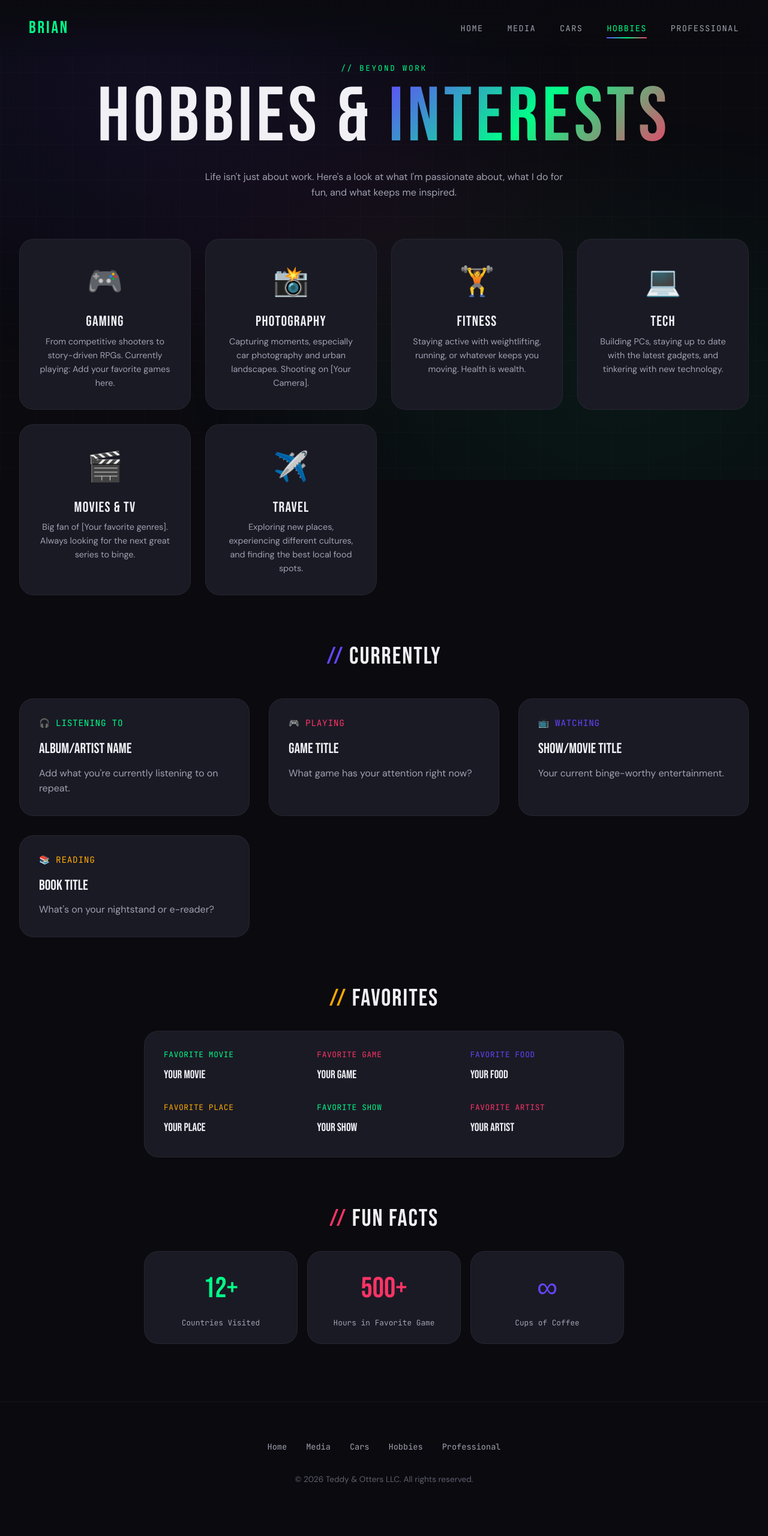
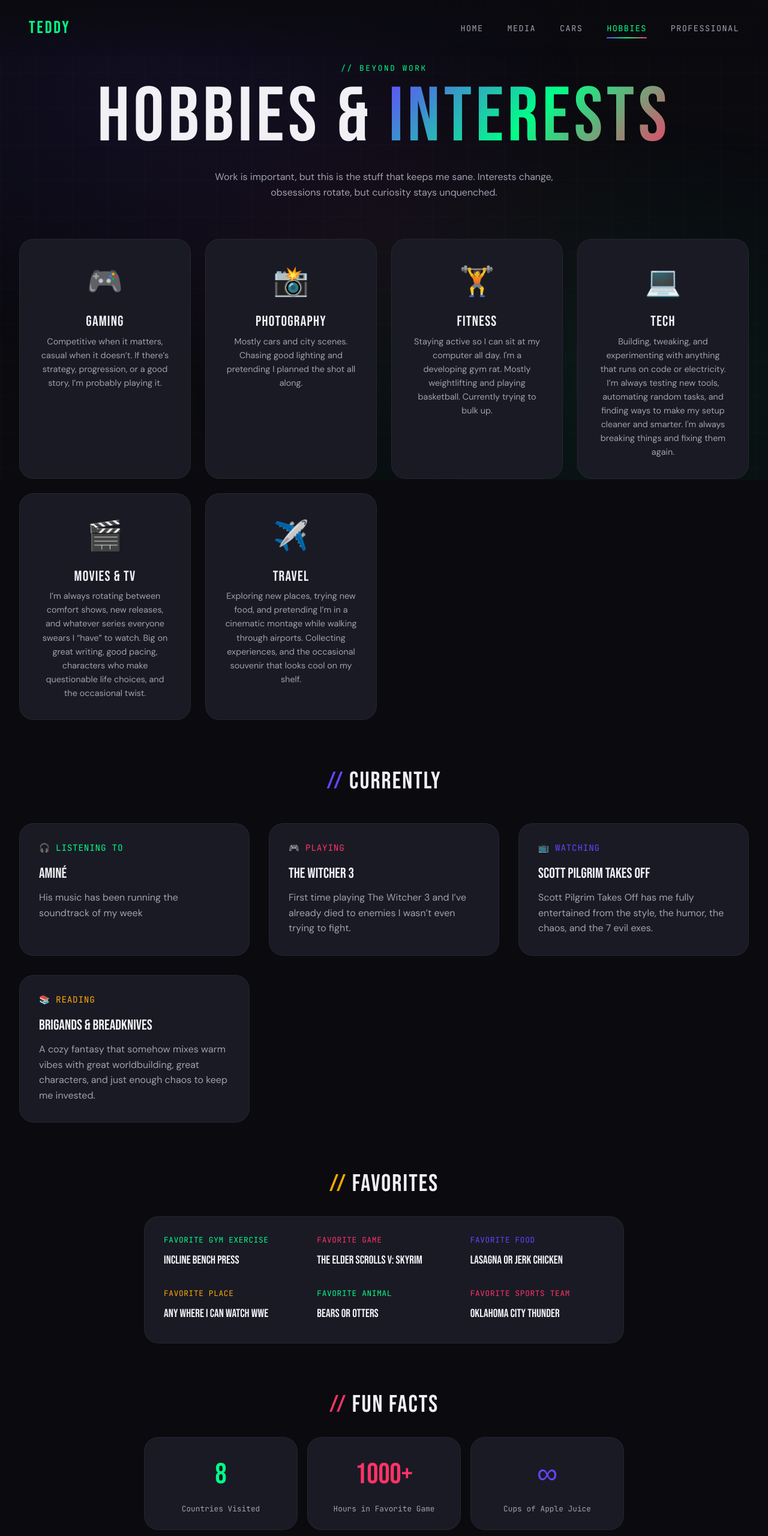
Before and after one commit to AfroTeddy12/Portfolio-Website.io, a plain HTML site: page hobbies.html in a window 1280 px wide. Shown: the top 2560 px of the page at 60% size. Drawn offline with Linux system fonts and the light colour scheme.

Commit message:
Finishing updates

```diff
--- a/hobbies.html
+++ b/hobbies.html
@@ -16,7 +16,7 @@
 <body>
   <!-- Navigation -->
   <nav class="nav">
-    <a href="index.html" class="nav-logo">BRIAN</a>
+    <a href="index.html" class="nav-logo">TEDDY</a>
     <button class="nav-toggle" aria-label="Toggle navigation">
       <span></span>
       <span></span>
@@ -37,8 +37,8 @@
       <span class="section-tag">// Beyond Work</span>
       <h1 class="section-title">Hobbies & <span class="gradient-text">Interests</span></h1>
       <p class="section-description">
-        Life isn't just about work. Here's a look at what I'm passionate about,
-        what I do for fun, and what keeps me inspired.
+        Work is important, but this is the stuff that keeps me sane.
+        Interests change, obsessions rotate, but curiosity stays unquenched.
       </p>
     </div>
 
@@ -48,8 +48,8 @@
         <div class="hobby-icon">🎮</div>
         <h3 class="hobby-title">GAMING</h3>
         <p class="hobby-description">
-          From competitive shooters to story-driven RPGs. Currently playing:
-          Add your favorite games here.
+          Competitive when it matters, casual when it doesn’t.
+If there’s strategy, progression, or a good story, I’m probably playing it.
         </p>
       </div>
 
@@ -57,8 +57,8 @@
         <div class="hobby-icon">📸</div>
         <h3 class="hobby-title">PHOTOGRAPHY</h3>
         <p class="hobby-description">
-          Capturing moments, especially car photography and urban landscapes.
-          Shooting on [Your Camera].
+          Mostly cars and city scenes.
+Chasing good lighting and pretending I planned the shot all along.
         </p>
       </div>
 
@@ -66,8 +66,8 @@
         <div class="hobby-icon">🏋️</div>
         <h3 class="hobby-title">FITNESS</h3>
         <p class="hobby-description">
-          Staying active with weightlifting, running, or whatever keeps you moving.
-          Health is wealth.
+          Staying active so I can sit at my computer all day. I'm a developing gym rat.
+          Mostly weightlifting and playing basketball. Currently trying to bulk up.
         </p>
       </div>
 
@@ -75,8 +75,9 @@
         <div class="hobby-icon">💻</div>
         <h3 class="hobby-title">TECH</h3>
         <p class="hobby-description">
-          Building PCs, staying up to date with the latest gadgets,
-          and tinkering with new technology.
+          Building, tweaking, and experimenting with anything that runs on code or electricity.
+          I’m always testing new tools, automating random tasks, and finding ways to make my setup cleaner and smarter.
+          I'm always breaking things and fixing them again.
         </p>
       </div>
 
@@ -84,8 +85,8 @@
         <div class="hobby-icon">🎬</div>
         <h3 class="hobby-title">MOVIES & TV</h3>
         <p class="hobby-description">
-          Big fan of [Your favorite genres]. Always looking for the next
-          great series to binge.
+          I’m always rotating between comfort shows, new releases, and whatever series everyone swears I “have” to watch.
+          Big on great writing, good pacing, characters who make questionable life choices, and the occasional twist.
         </p>
       </div>
 
@@ -93,8 +94,7 @@
         <div class="hobby-icon">✈️</div>
         <h3 class="hobby-title">TRAVEL</h3>
         <p class="hobby-description">
-          Exploring new places, experiencing different cultures,
-          and finding the best local food spots.
+          Exploring new places, trying new food, and pretending I’m in a cinematic montage while walking through airports. Collecting experiences, and the occasional souvenir that looks cool on my shelf.
         </p>
       </div>
     </div>
@@ -111,10 +111,10 @@
             🎧 LISTENING TO
           </h3>
           <p style="font-family: var(--font-display); font-size: 1.5rem; margin-bottom: 0.5rem;">
-            Album/Artist Name
+            Aminé
           </p>
           <p style="color: var(--text-secondary);">
-            Add what you're currently listening to on repeat.
+            His music has been running the soundtrack of my week
           </p>
         </div>
 
@@ -123,10 +123,10 @@
             🎮 PLAYING
           </h3>
           <p style="font-family: var(--font-display); font-size: 1.5rem; margin-bottom: 0.5rem;">
-            Game Title
+            The Witcher 3
           </p>
           <p style="color: var(--text-secondary);">
-            What game has your attention right now?
+            First time playing The Witcher 3 and I’ve already died to enemies I wasn’t even trying to fight.
           </p>
         </div>
 
@@ -135,10 +135,10 @@
             📺 WATCHING
           </h3>
           <p style="font-family: var(--font-display); font-size: 1.5rem; margin-bottom: 0.5rem;">
-            Show/Movie Title
+            Scott Pilgrim Takes Off
           </p>
           <p style="color: var(--text-secondary);">
-            Your current binge-worthy entertainment.
+            Scott Pilgrim Takes Off has me fully entertained from the style, the humor, the chaos, and the 7 evil exes.
           </p>
         </div>
 
@@ -147,10 +147,11 @@
             📚 READING
           </h3>
           <p style="font-family: var(--font-display); font-size: 1.5rem; margin-bottom: 0.5rem;">
-            Book Title
+            Brigands & Breadknives
           </p>
           <p style="color: var(--text-secondary);">
-            What's on your nightstand or e-reader?
+            A cozy fantasy that somehow mixes warm vibes with
+            great worldbuilding, great characters, and just enough chaos to keep me invested.
           </p>
         </div>
       </div>
@@ -166,44 +167,44 @@
         <div style="display: grid; grid-template-columns: repeat(auto-fit, minmax(200px, 1fr)); gap: 2rem;">
           <div>
             <h4 style="font-family: var(--font-mono); color: var(--accent-primary); font-size: 0.8rem; margin-bottom: 0.75rem;">
-              FAVORITE MOVIE
+              FAVORITE GYM EXERCISE
             </h4>
-            <p style="font-family: var(--font-display); font-size: 1.2rem;">Your Movie</p>
+            <p style="font-family: var(--font-display); font-size: 1.2rem;">Incline Bench Press</p>
           </div>
 
           <div>
             <h4 style="font-family: var(--font-mono); color: var(--accent-secondary); font-size: 0.8rem; margin-bottom: 0.75rem;">
               FAVORITE GAME
             </h4>
-            <p style="font-family: var(--font-display); font-size: 1.2rem;">Your Game</p>
+            <p style="font-family: var(--font-display); font-size: 1.2rem;">The Elder Scrolls V: Skyrim</p>
           </div>
 
           <div>
             <h4 style="font-family: var(--font-mono); color: var(--accent-tertiary); font-size: 0.8rem; margin-bottom: 0.75rem;">
               FAVORITE FOOD
             </h4>
-            <p style="font-family: var(--font-display); font-size: 1.2rem;">Your Food</p>
+            <p style="font-family: var(--font-display); font-size: 1.2rem;">Lasagna or Jerk Chicken</p>
           </div>
 
           <div>
             <h4 style="font-family: var(--font-mono); color: var(--accent-warm); font-size: 0.8rem; margin-bottom: 0.75rem;">
               FAVORITE PLACE
             </h4>
-            <p style="font-family: var(--font-display); font-size: 1.2rem;">Your Place</p>
+            <p style="font-family: var(--font-display); font-size: 1.2rem;">Any where I can watch WWE</p>
           </div>
 
           <div>
             <h4 style="font-family: var(--font-mono); color: var(--accent-primary); font-size: 0.8rem; margin-bottom: 0.75rem;">
-              FAVORITE SHOW
+              FAVORITE ANIMAL
             </h4>
-            <p style="font-family: var(--font-display); font-size: 1.2rem;">Your Show</p>
+            <p style="font-family: var(--font-display); font-size: 1.2rem;">  Bears or Otters</p>
           </div>
 
           <div>
             <h4 style="font-family: var(--font-mono); color: var(--accent-secondary); font-size: 0.8rem; margin-bottom: 0.75rem;">
-              FAVORITE ARTIST
+              FAVORITE SPORTS TEAM
             </h4>
-            <p style="font-family: var(--font-display); font-size: 1.2rem;">Your Artist</p>
+            <p style="font-family: var(--font-display); font-size: 1.2rem;">Oklahoma City Thunder</p>
           </div>
         </div>
       </div>
@@ -217,14 +218,14 @@
 
       <div style="display: flex; flex-wrap: wrap; gap: 1rem; justify-content: center; max-width: 800px; margin: 0 auto;">
         <div class="card" style="flex: 1 1 200px; text-align: center; padding: 1.5rem;">
-          <span style="font-family: var(--font-display); font-size: 3rem; color: var(--accent-primary);">12+</span>
+          <span style="font-family: var(--font-display); font-size: 3rem; color: var(--accent-primary);">8</span>
           <p style="font-family: var(--font-mono); font-size: 0.8rem; color: var(--text-secondary); margin-top: 0.5rem;">
             Countries Visited
           </p>
         </div>
 
         <div class="card" style="flex: 1 1 200px; text-align: center; padding: 1.5rem;">
-          <span style="font-family: var(--font-display); font-size: 3rem; color: var(--accent-secondary);">500+</span>
+          <span style="font-family: var(--font-display); font-size: 3rem; color: var(--accent-secondary);">1000+</span>
           <p style="font-family: var(--font-mono); font-size: 0.8rem; color: var(--text-secondary); margin-top: 0.5rem;">
             Hours in Favorite Game
           </p>
@@ -233,7 +234,7 @@
         <div class="card" style="flex: 1 1 200px; text-align: center; padding: 1.5rem;">
           <span style="font-family: var(--font-display); font-size: 3rem; color: var(--accent-tertiary);">∞</span>
           <p style="font-family: var(--font-mono); font-size: 0.8rem; color: var(--text-secondary); margin-top: 0.5rem;">
-            Cups of Coffee
+            Cups of Apple Juice
           </p>
         </div>
       </div>
```
Also changed, not shown: cars.html (+43 -75 lines), index.html (+5 -5 lines), media.html (+1 -1 lines), professional.html (+1 -1 lines), assets/Cars/Garage.jpg (added), assets/Cars/outside.jpg (added), assets/Cars/wires.jpg (added), 1 other file.
